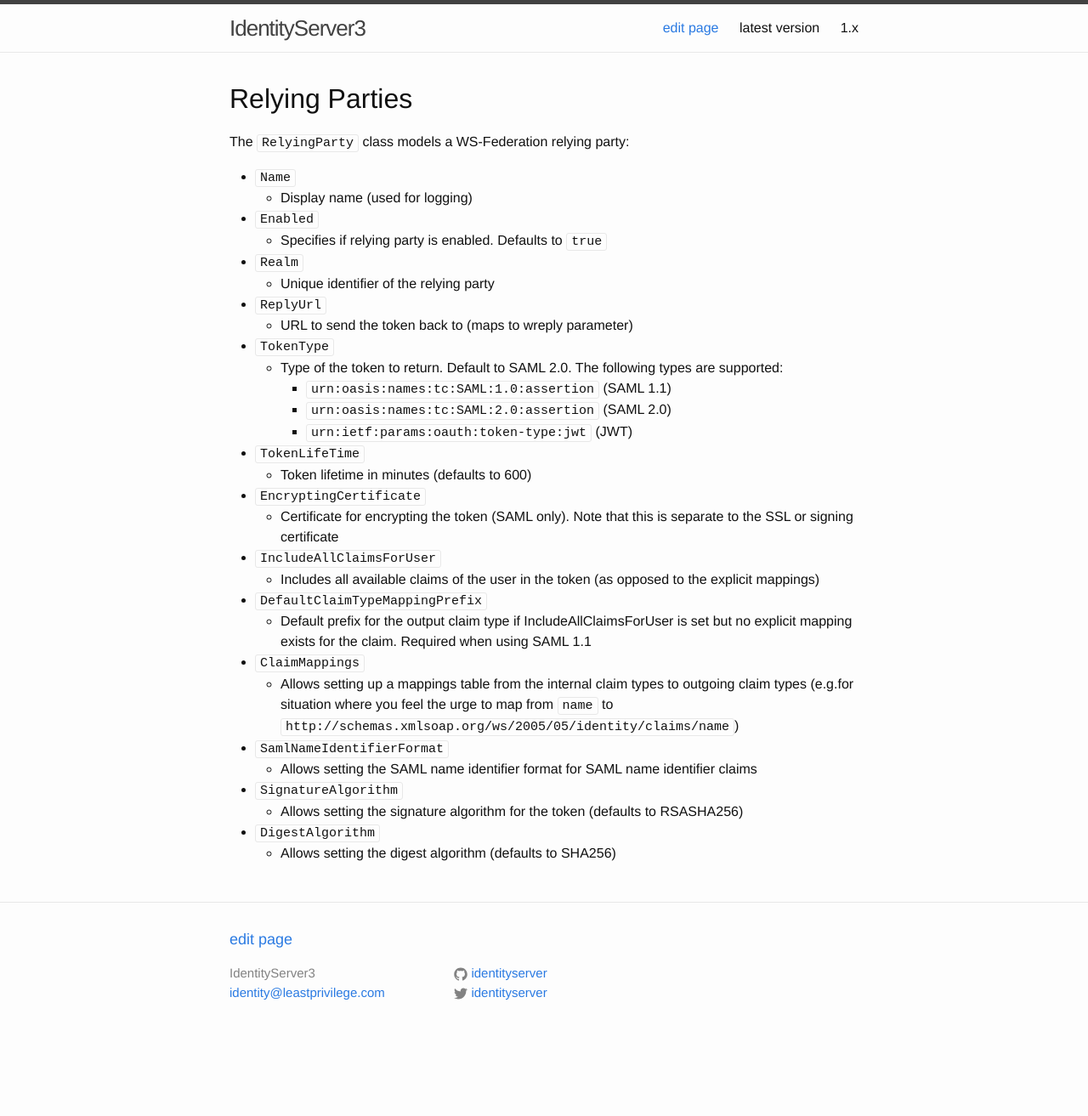
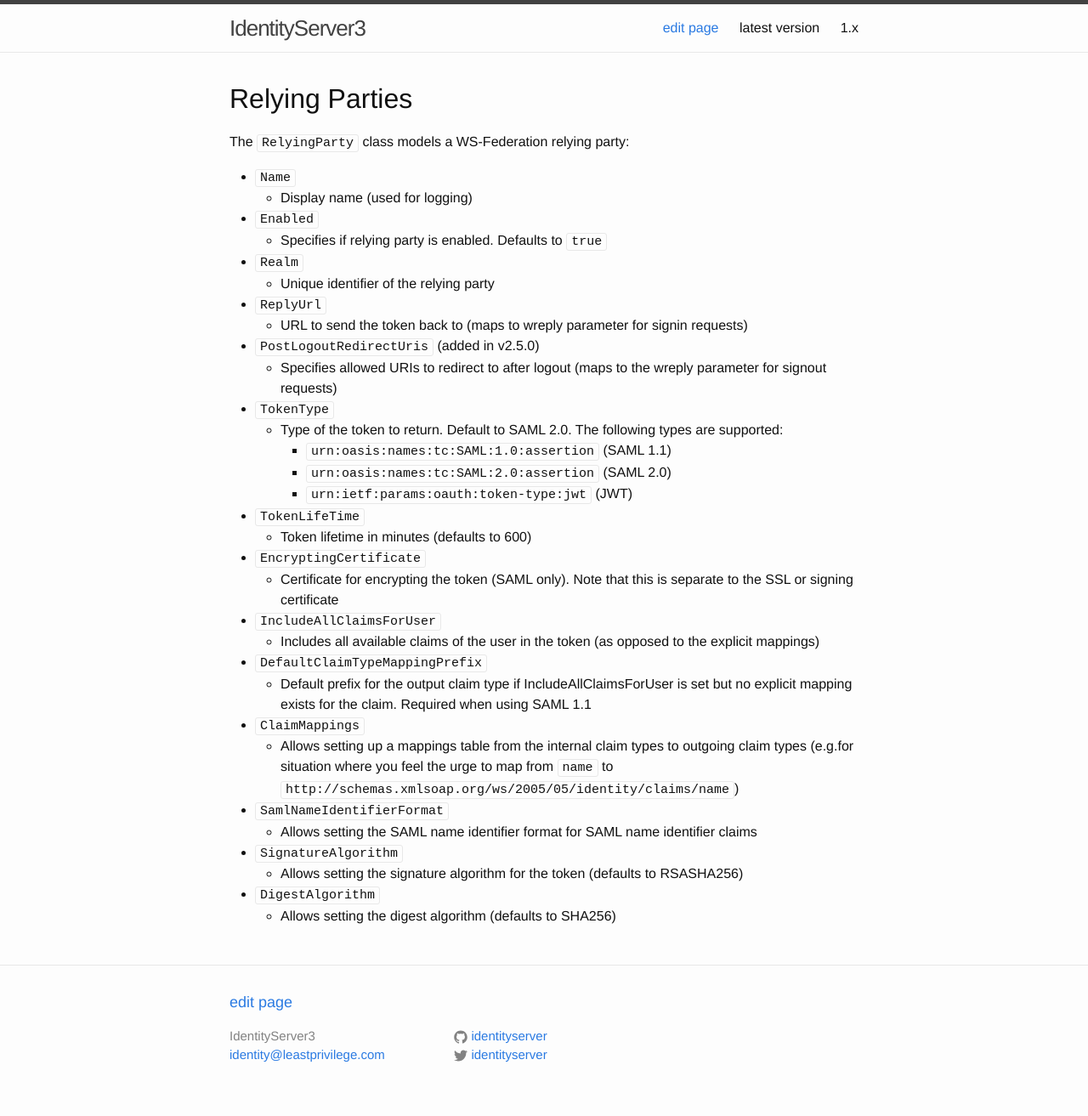
Before and after one commit to IdentityServer/Documentation, a Jekyll site: the page built from docsv2/wsFederation/relyingParties.md, in a window 1280 px wide. Shown: the whole page at 85% size. Built offline with Jekyll 4.4.1, drawn with Linux system fonts in a browser that asks for light colours; before the commit the page ends 1239 px from its top, so only the background shows below that.

Commit message:
Update relyingParties.md

```diff
--- a/docsv2/wsFederation/relyingParties.md
+++ b/docsv2/wsFederation/relyingParties.md
@@ -13,7 +13,9 @@
 * `Realm`
     * Unique identifier of the relying party
 * `ReplyUrl`
-    * URL to send the token back to (maps to wreply parameter)
+    * URL to send the token back to (maps to wreply parameter for signin requests)
+* `PostLogoutRedirectUris` (added in v2.5.0)
+    * Specifies allowed URIs to redirect to after logout (maps to the wreply parameter for signout requests)
 * `TokenType`
     * Type of the token to return. Default to SAML 2.0. The following types are supported:
         * `urn:oasis:names:tc:SAML:1.0:assertion` (SAML 1.1)
```
